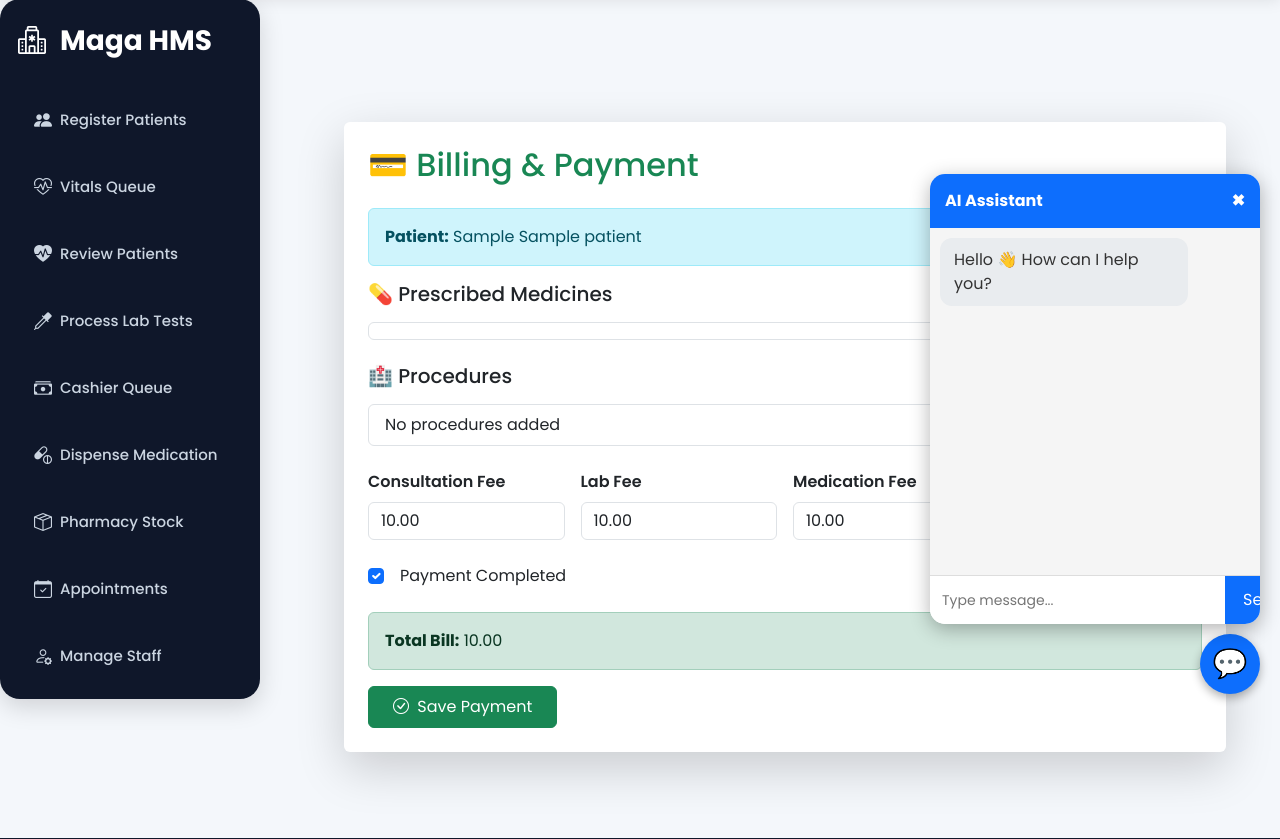
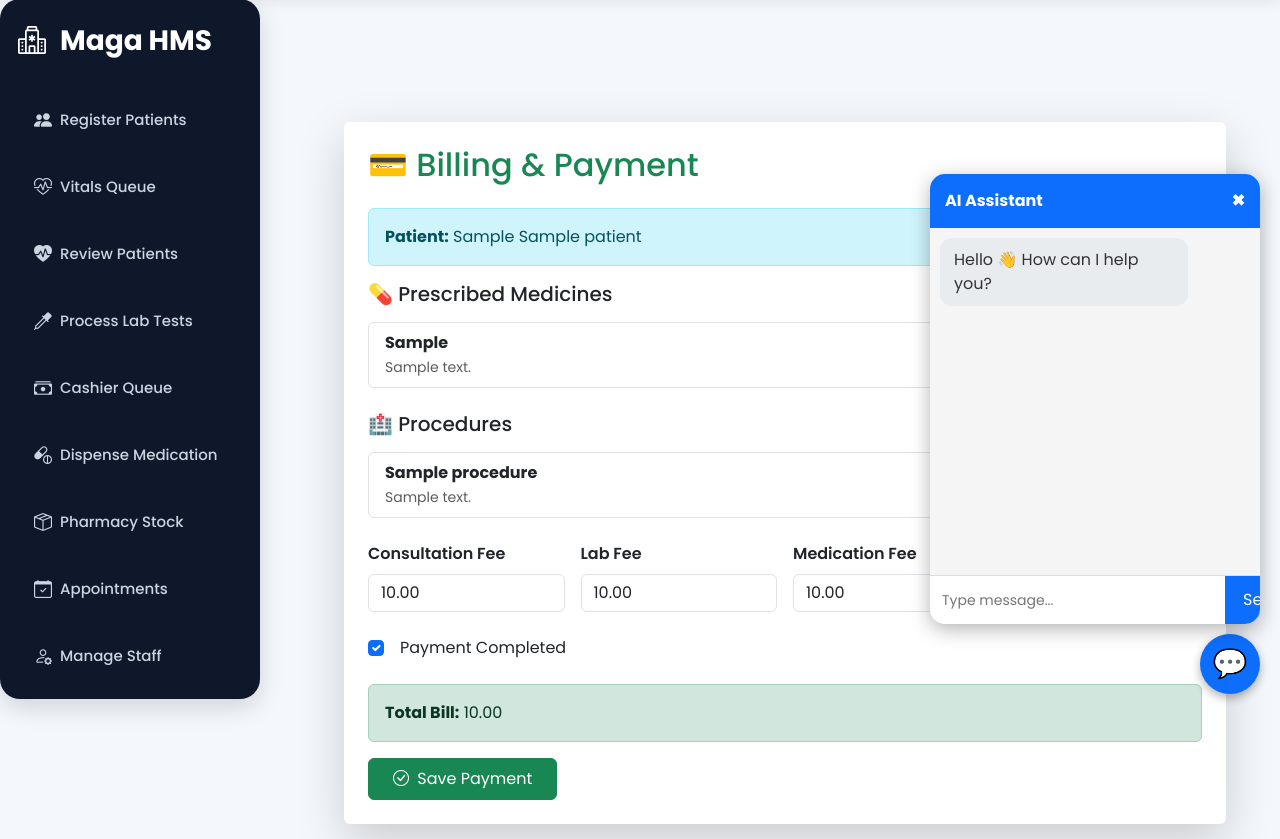
Before and after one commit to Shija-cmd/HospitalProject, a Django app: page /bill/1/ in a window 1280 px wide. Shown: the part 86-925 px from the top of the page. Run offline with Django 4.2, Linux system fonts and the light colour scheme; a user stored in the database is signed in; tables that the repository leaves empty hold one stand-in row (values such as "Sample post").

Commit message:
rectifying the patients flow

```diff
--- a/magahospital/templates/magahospital/bill_form.html
+++ b/magahospital/templates/magahospital/bill_form.html
@@ -36,13 +36,21 @@
 
                 {% for prescription in visit.prescriptions.all %}
 
-                    <li class="list-group-item d-flex justify-content-between align-items-center">
+                    <li class="list-group-item">
 
-                        <span>
+                        <strong>
 
-                            {{ prescription.medicine_name }}
+                            {{ prescription.medication }}
 
-                        </span>
+                        </strong>
+
+                        <br>
+
+                        <small class="text-muted">
+
+                            {{ prescription.notes }}
+
+                        </small>
 
                     </li>
 
@@ -67,41 +75,13 @@
 
             <ul class="list-group mb-4">
 
-                {% if visit.doctor.procedure_name %}
+                {% for procedure in visit.procedures.all %}
 
                     <li class="list-group-item">
 
                         <strong>
 
-                            {% for procedure in visit.procedures.all %}
-
-                                <li class="list-group-item">
-
-                                <strong>
-
-                                {{ procedure.procedure_name }}
-
-                                </strong>
-
-                            <br>
-
-                    <small class="text-muted">
-
-                    {{ procedure.notes }}
-
-                    </small>
-
-                </li>
-
-                    {% empty %}
-
-                <li class="list-group-item">
-
-                No procedures added
-
-            </li>
-
-            {% endfor %}
+                            {{ procedure.procedure_name }}
 
                         </strong>
 
@@ -109,13 +89,13 @@
 
                         <small class="text-muted">
 
-                            {{ visit.doctor.procedure_notes }}
+                            {{ procedure.notes }}
 
                         </small>
 
                     </li>
 
-                {% else %}
+                {% empty %}
 
                     <li class="list-group-item">
 
@@ -123,7 +103,7 @@
 
                     </li>
 
-                {% endif %}
+                {% endfor %}
 
             </ul>
 
```
